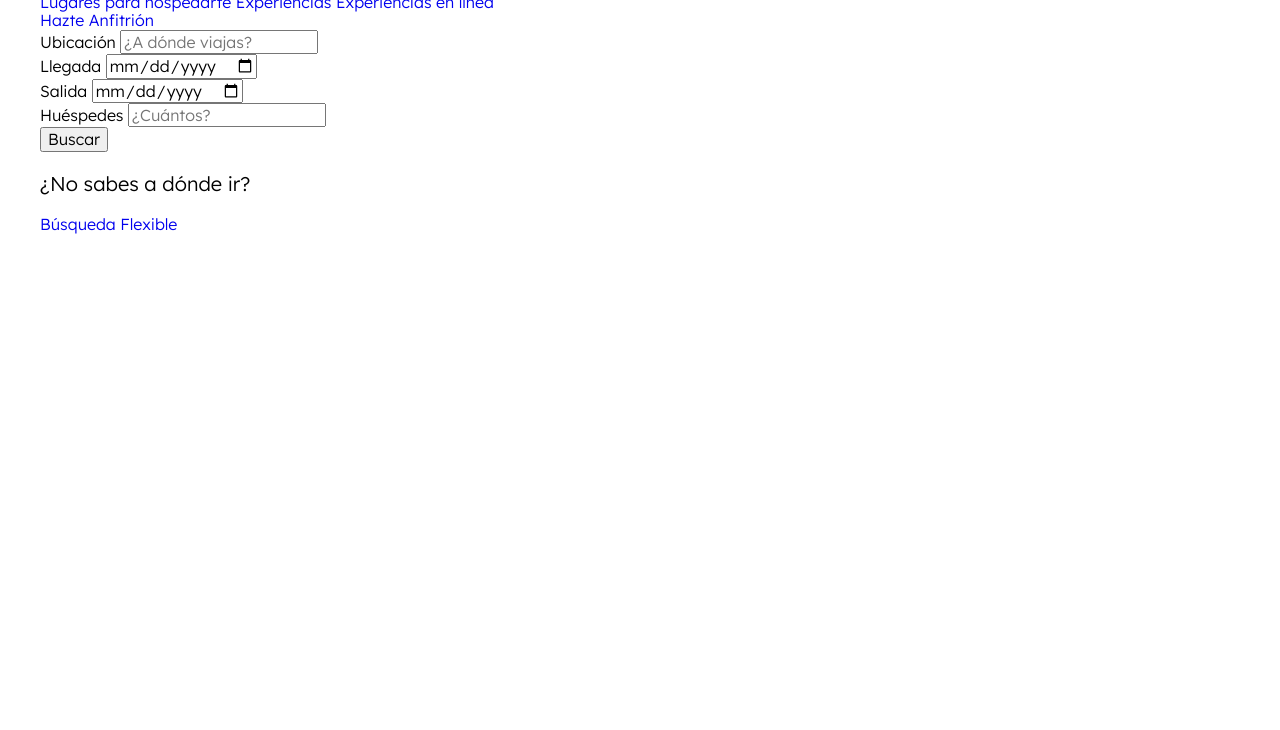
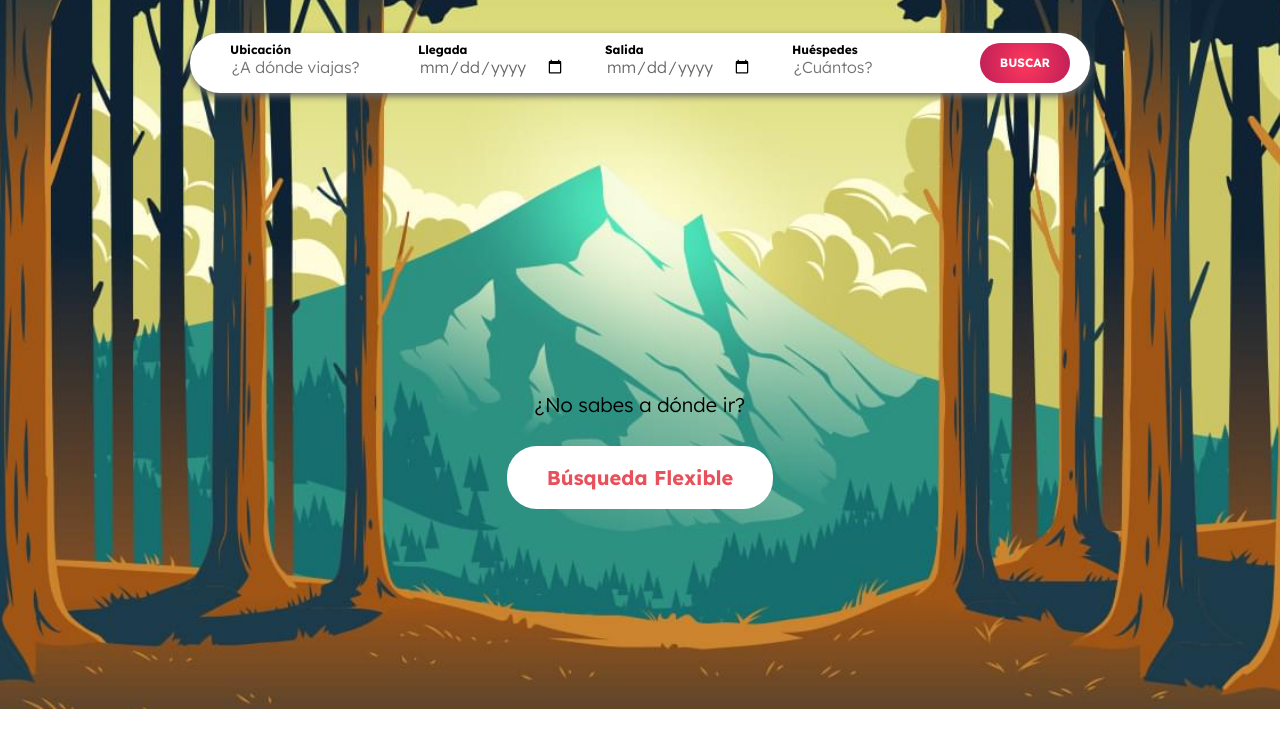
Before and after one commit to CristianMP04/Airbnb, a website: page index.html in a window 1280 px wide. Shown: the part 70-800 px from the top of the page. Drawn offline with Linux system fonts and the light colour scheme.

Commit message:
finish Header
finish Header

```diff
--- a/index.html
+++ b/index.html
@@ -18,13 +18,13 @@
             </div>
 
             <nav class="barra__navegacion">
-                <a href="#">Lugares para hospedarte</a>
-                <a href="#">Experiencias</a>
-                <a href="#">Experiencias en línea</a>
+                <a class="barra__link" href="#">Lugares para hospedarte</a>
+                <a class="barra__link" href="#">Experiencias</a>
+                <a class="barra__link" href="#">Experiencias en línea</a>
             </nav>
 
             <nav class="barra__login">
-                <a href="#">Hazte Anfitrión</a>
+                <a class="barra__link" href="#">Hazte Anfitrión</a>
             </nav>
         </div>
 
--- a/src/scss/app.scss
+++ b/src/scss/app.scss
@@ -1 +1,2 @@
 @use 'base';
+@use 'ui/header';
--- /dev/null
+++ b/src/scss/ui/header/_barra.scss
@@ -0,0 +1,28 @@
+@use 'base/variables' as v;
+@use 'base/mixins' as m;
+
+.barra {
+    display: none;
+
+    @include m.tablet {
+        display: flex;
+        justify-content: space-between;
+        align-items: center;
+     }
+
+     &__navegacion {
+        @include m.tablet {
+            display: flex;
+            gap: 4rem;
+         }
+     }
+
+     &__link {
+        color: v.$blanco;
+     }
+
+     &__nombre {
+        color: v.$blanco;
+        margin: 0;
+     }
+}
--- /dev/null
+++ b/src/scss/ui/header/_formulario.scss
@@ -0,0 +1,59 @@
+@use 'base/variables' as v;
+@use 'base/mixins' as m;
+
+.formulario {
+    margin: 5rem auto 2rem auto;
+    background-color: v.$blanco;
+    border-radius: 5rem;
+    box-shadow: 0px 3px 7px 0px v.$gris;
+    padding: 3rem 0;
+
+    @include m.desktop {
+        display: flex;
+        justify-content: space-between;
+        max-width: 90rem;
+        padding: 0;
+     }
+
+     &__campo {
+        padding: 1rem 2rem;
+        display: flex;
+        flex-direction: column;
+
+        &:nth-child(1) {
+            @include m.desktop {
+                padding-left: 4rem;
+             }
+        }
+
+        &:hover {
+            background-color: #f0f0f0;
+            border-radius: 5rem;
+            box-shadow: 0px 6px 20px rgb(0 0 0 / 40%);
+        }
+     }
+
+     &__label {
+        font-size: 1.2rem;
+        font-weight: 900;
+     }
+
+     &__input {
+        border: none;
+        width: 100%;
+        color: v.$gris;
+     }
+
+     &__submit {
+        display: block;
+        height: 4rem;
+        border: none;
+        border-radius: 2rem;
+        background-image: radial-gradient(circle, rgb(255, 56, 92) 0%, v.$secundario 100%);
+        padding: 0 2rem;
+        color: v.$blanco;
+        text-transform: uppercase;
+        font-weight: 700;
+        font-size: 1.2rem;
+     }
+}
--- /dev/null
+++ b/src/scss/ui/header/_header.scss
@@ -0,0 +1,21 @@
+@use 'base/variables' as v;
+@use 'base/mixins' as m;
+
+.header {
+    background-image: url(../img/header.jpg);
+    background-size: cover;
+    background-position: center;
+    padding: 3rem 0 20rem 0;
+
+    &__busqueda {
+        margin-top: 5rem;
+        text-align: center;
+        @include m.tablet {
+            margin-top: 30rem;
+         }
+    }
+
+    &__busqueda-boton {
+        @include m.boton(v.$blanco, v.$primario);
+    }
+}
--- /dev/null
+++ b/src/scss/ui/header/_index.scss
@@ -0,0 +1,3 @@
+@forward 'header';
+@forward 'barra';
+@forward 'formulario';
```
Also changed, not shown: build/css/app.css, 1 other file.
